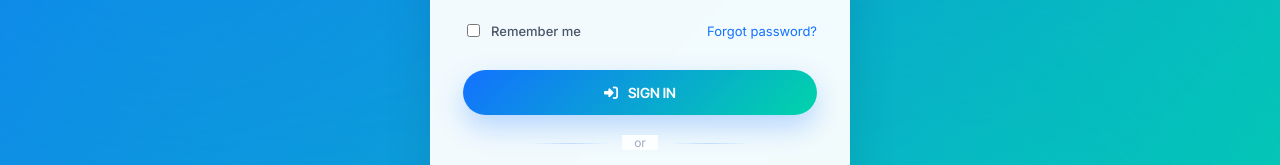
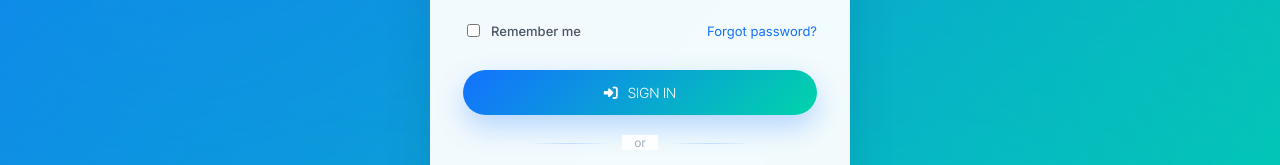
Before and after one commit to IviweBooi/AI-CONTENT-DETECTOR, a React (Vite) app in the folder frontend/: page /sign-in in a window 1280 px wide. Shown: the part 477-642 px from the top of the page. Built offline with nearby package versions, Linux system fonts and the light colour scheme.

Commit message:
readme file updated

```diff
--- a/frontend/src/App.css
+++ b/frontend/src/App.css
@@ -758,7 +758,7 @@ nav{
 .muted-link { color: #1371ff; font-size: 13px; text-decoration: none; transition: color 0.2s ease; }
 .muted-link:hover { color: #0066ff; text-decoration: underline; }
 
-.auth-submit { width: 100%; justify-content: center; margin-top: 16px; display: inline-flex; align-items: center; gap: 10px; background: linear-gradient(135deg, #1371ff 0%, #00d4aa 100%); padding: 14px 24px; border-radius: 50px; font-weight: 600; transition: all 0.3s ease; }
+.auth-submit { width: 100%; justify-content: center; margin-top: 16px; display: inline-flex; align-items: center; gap: 10px; background: linear-gradient(135deg, #1371ff 0%, #00d4aa 100%); padding: 14px 24px; border-radius: 50px; font-weight: 300; transition: all 0.3s ease; }
 .auth-submit:hover { transform: translateY(-2px); box-shadow: 0 15px 35px rgba(19,113,255,0.4); }
 .auth-submit:disabled { opacity: 0.6; transform: none; }
 
```
Also changed, not shown: 1 other file (tests, documents, lock files or other folders).
